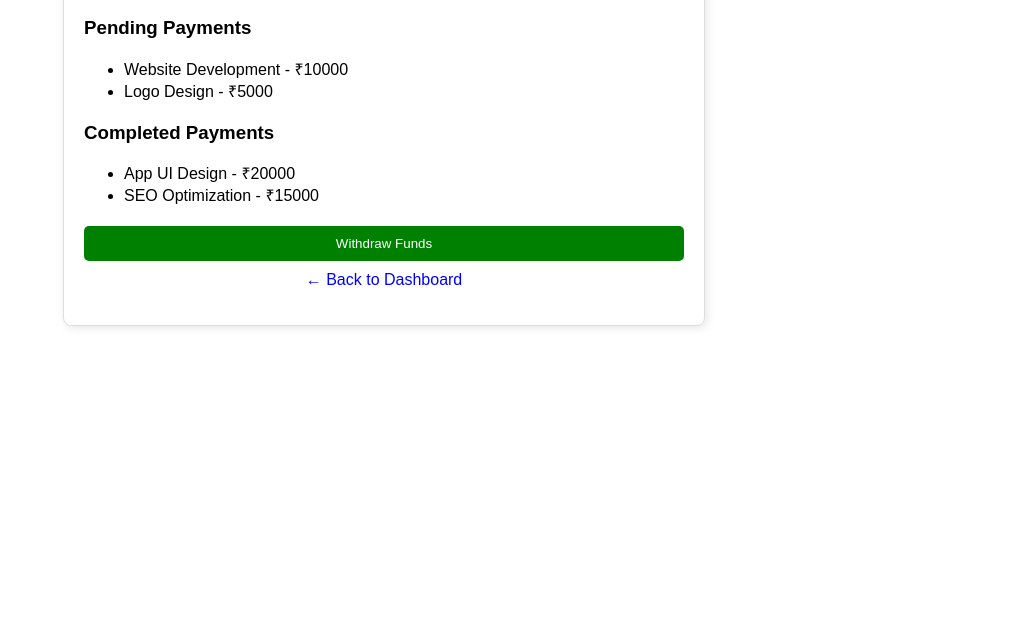
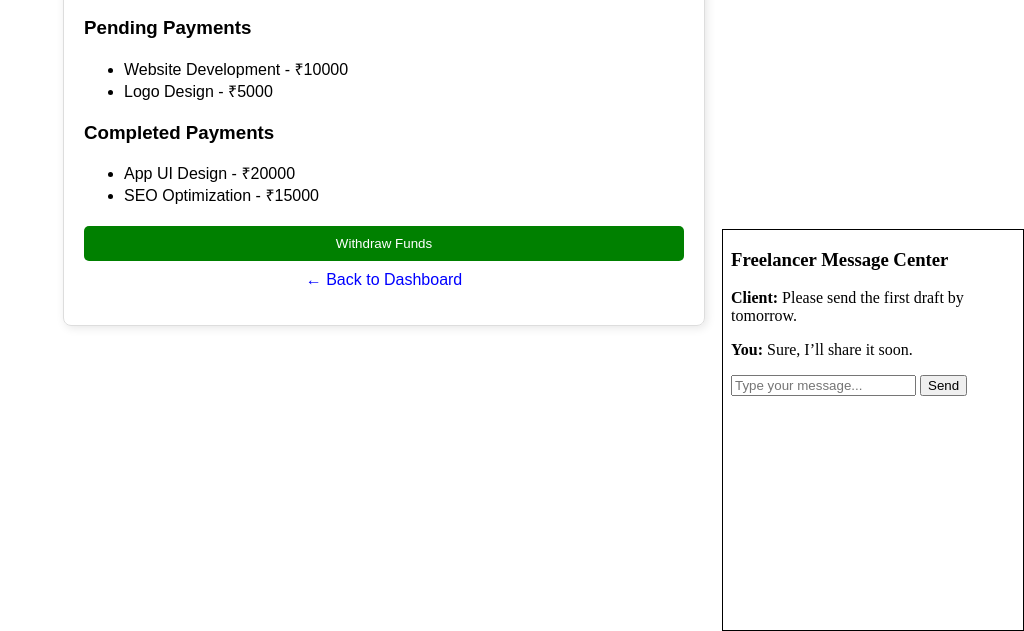
Before and after one commit to him001133/nipunation, a plain HTML site: page freelancer payment.html in a window 1280 px wide. Shown: the part 169-800 px from the top of the page, without its empty margins (256-1280 px from the left). Drawn offline with Linux system fonts and the light colour scheme.

Commit message:
Update freelancer payment.html

```diff
--- a/freelancer payment.html
+++ b/freelancer payment.html
@@ -105,6 +105,6 @@
         alert("Withdrawal request submitted!");
     }
 </script>
-
+<iframe src="freelancer_chatbox.html" style="position: fixed; bottom: 0; right: 0; width: 300px; height: 400px; border: 1px solid black;"></iframe>
 </body>
 </html>
```
